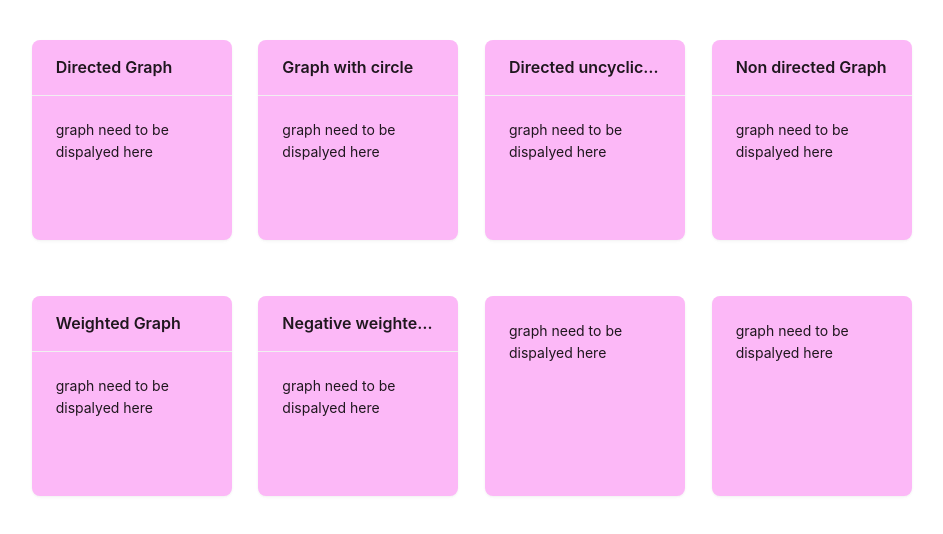
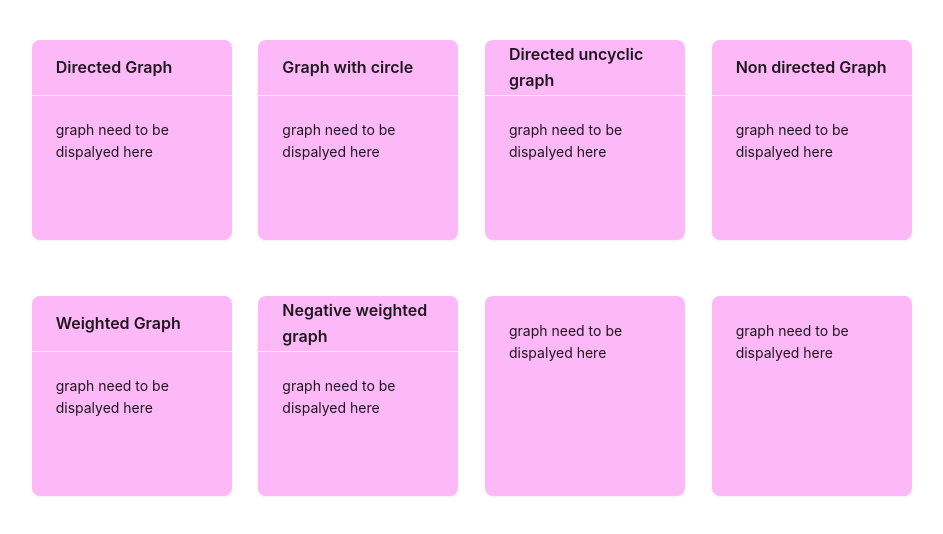
Before and after one commit to Traversers/algraph-frontend, a React (Vite) app: page /StartPage in a window 1280 px wide. Shown: the top 534 px of the page, without its empty margins (155-1098 px from the left). Built offline with nearby package versions, Linux system fonts and the light colour scheme.

Commit message:
fixed card graph preview

```diff
--- a/src/components/Graph/GraphPreview.css
+++ b/src/components/Graph/GraphPreview.css
@@ -13,3 +13,7 @@
 .card.title{
     white-space: wrap;
 }
+
+.ant-card .ant-card-head-title{
+    white-space: wrap;
+}
```
